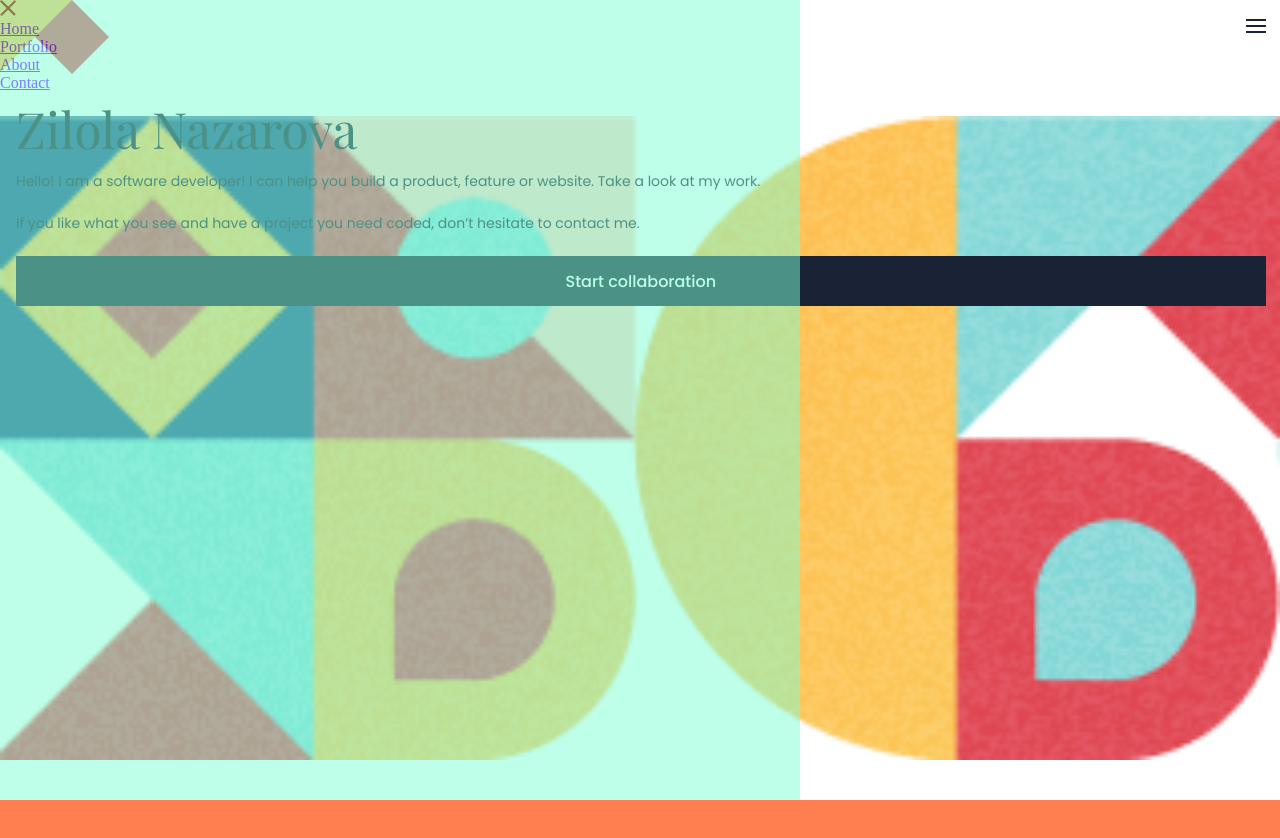
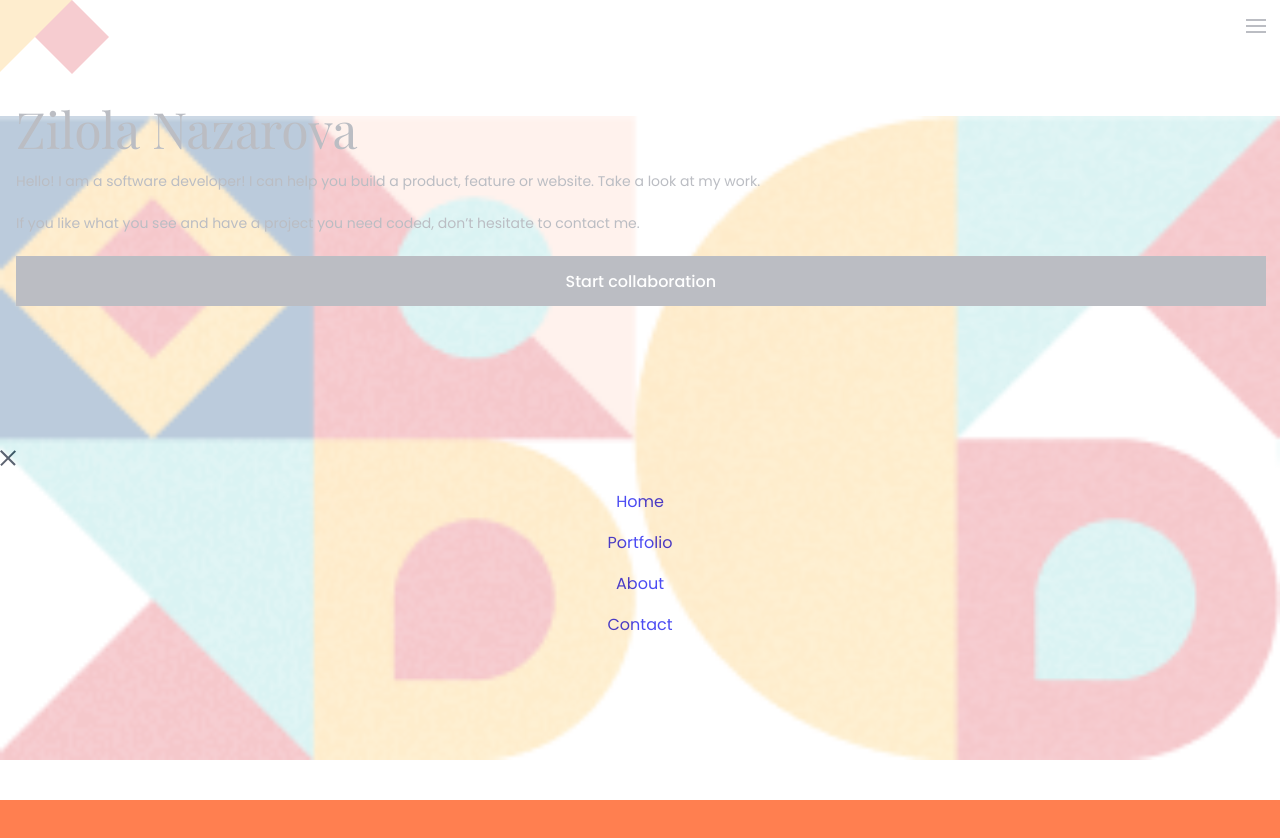
Before and after one commit to Zilola-Nazarova/popup-test, a website: page index.html in a window 1280 px wide. Both pictures are taken after a click on the link 1256 px from the left and 28 px from the top of the page. Shown: the top 838 px of the page. Drawn offline with nearby package versions, Linux system fonts and the light colour scheme.

Commit message:
Position and style ul in the popup window

```diff
--- a/index.html
+++ b/index.html
@@ -20,7 +20,7 @@
         <li><a href="#">Contact</a></li>
       </ul>
       <a class="menu" href="#"><img src="./images/ic_menu.png"></a>
-      <div class="popup_menu">
+      <div class="popup_menu dark-blue poppins">
         <a class="menu" href="#"><img src="./images/popup-close.png"></a>
         <ul class="popup-list">
           <li><a href="#headline">Home</a></li>
--- a/styles.css
+++ b/styles.css
@@ -22,7 +22,6 @@ nav > a {
 ul.navigation {
   display: none;
   list-style: none;
-  text-decoration: none;
 }
 
 ul.navigation li {
@@ -34,14 +33,37 @@ ul.navigation a {
 }
 
 .popup_menu {
-  height: 100px;
-  width: 100px;
   display: none;
-  background-color: aquamarine;
+  background-color: #fff;
   position: absolute;
   height: 100vh;
-  width: 100vh;
-  opacity: 0.5;
+  width: 100vw;
+  opacity: 0.7;
+  padding-top: 35%;
+}
+
+.popup-list {
+  list-style: none;
+  width: 50%;
+  margin: 0 auto;
+  /* width: 50%;
+  margin: 35% auto; */
+}
+
+ul.popup-list li {
+  text-align: center;
+  margin: 1em 0;
+}
+
+ul.popup-list a {
+  font-weight: 400;
+  font-size: 1rem;
+
+  text-decoration: none;
+}
+
+ul.popup-list a:visited {
+  color: #1a2236;
 }
 
 .visible {
```
